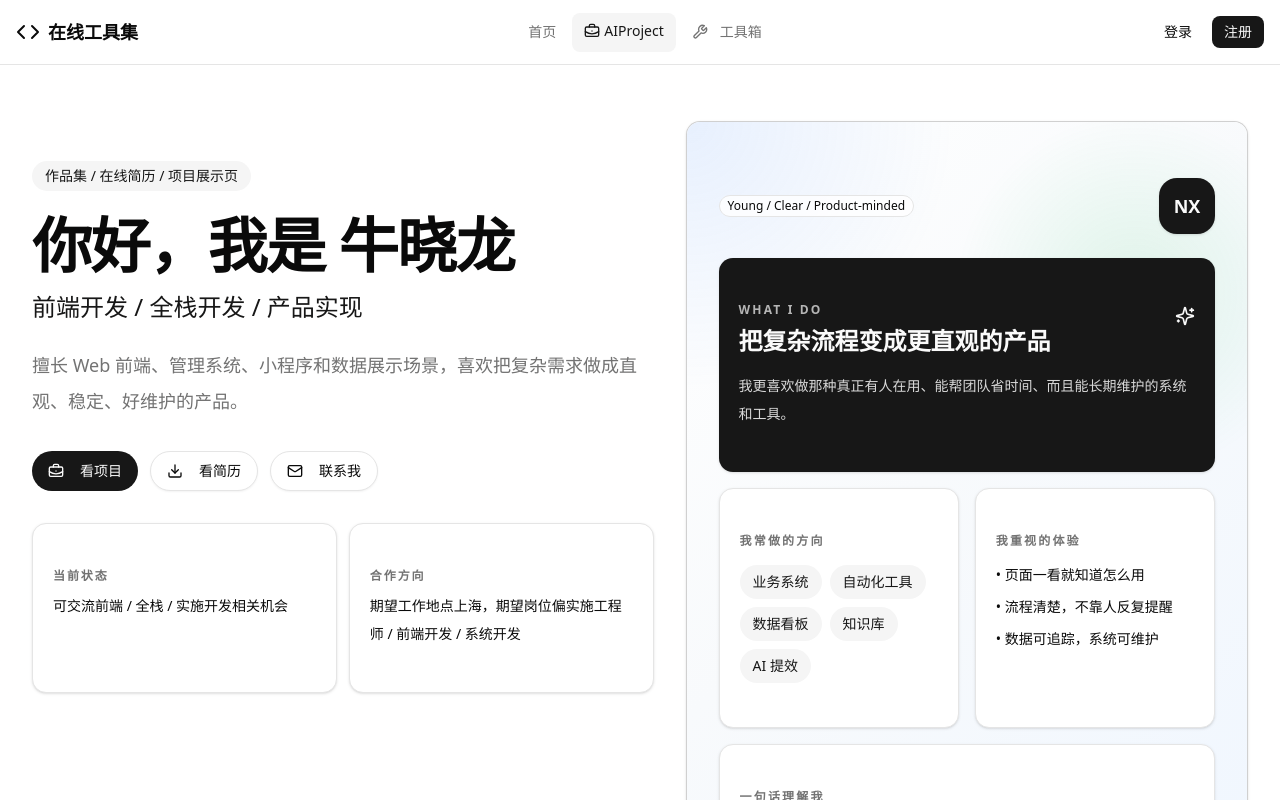
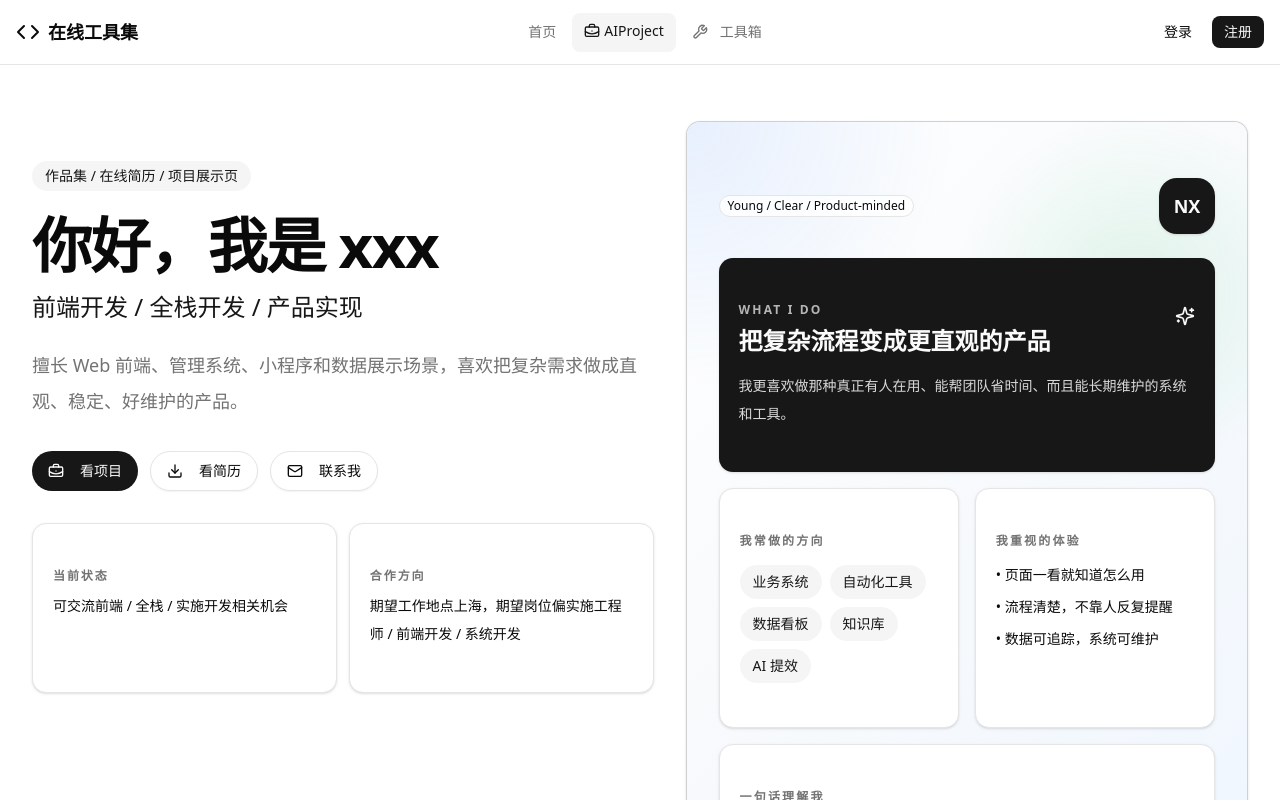
Before and after one commit to plainview387-a11y/onlinejsonpath, a Next.js app: page /projects/ai-project in a window 1280 px wide. Shown: the top 800 px of the page. Built offline with nearby package versions, Linux system fonts and the light colour scheme.

Commit message:
Mask AIProject personal name

```diff
--- a/src/app/projects/ai-project/page.tsx
+++ b/src/app/projects/ai-project/page.tsx
@@ -20,7 +20,7 @@ import { Badge } from '@/components/ui/badge';
 import { Button } from '@/components/ui/button';
 
 const profile = {
-  name: '牛晓龙',
+  name: 'xxx',
   role: '前端开发 / 全栈开发 / 产品实现',
   location: '上海',
   tagline:
@@ -31,7 +31,7 @@ const profile = {
   phone: '18155884720',
   school: '池州学院',
   major: '数据科学与大数据技术',
-  resumeUrl: '/牛晓龙-2024ss-简历.pdf',
+  resumeUrl: '/xxx-resume.pdf',
   avatarInitials: 'NX',
   status: '可交流前端 / 全栈 / 实施开发相关机会',
   availability: '期望工作地点上海，期望岗位偏实施工程师 / 前端开发 / 系统开发',
```
Also changed, not shown: 1 other file (tests, documents, lock files or other folders).
